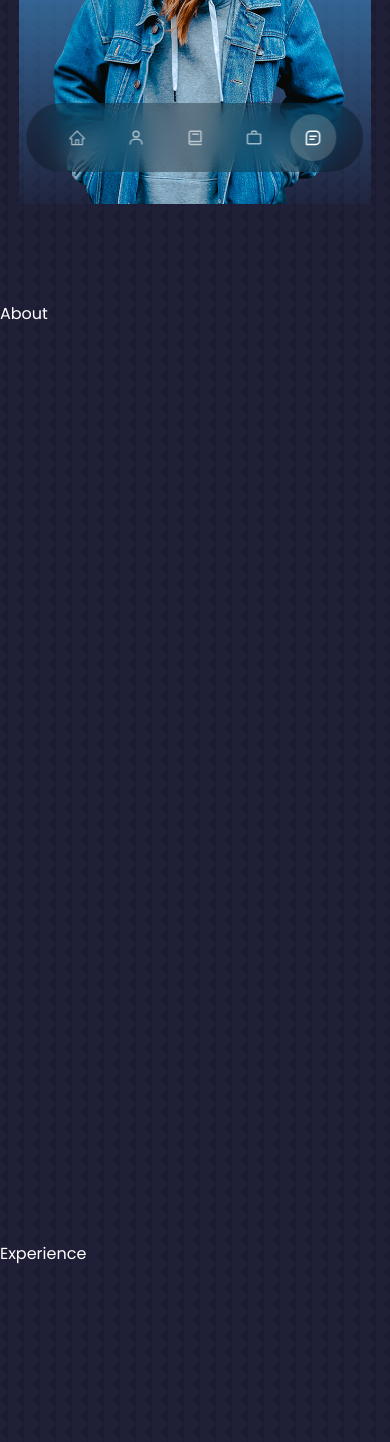
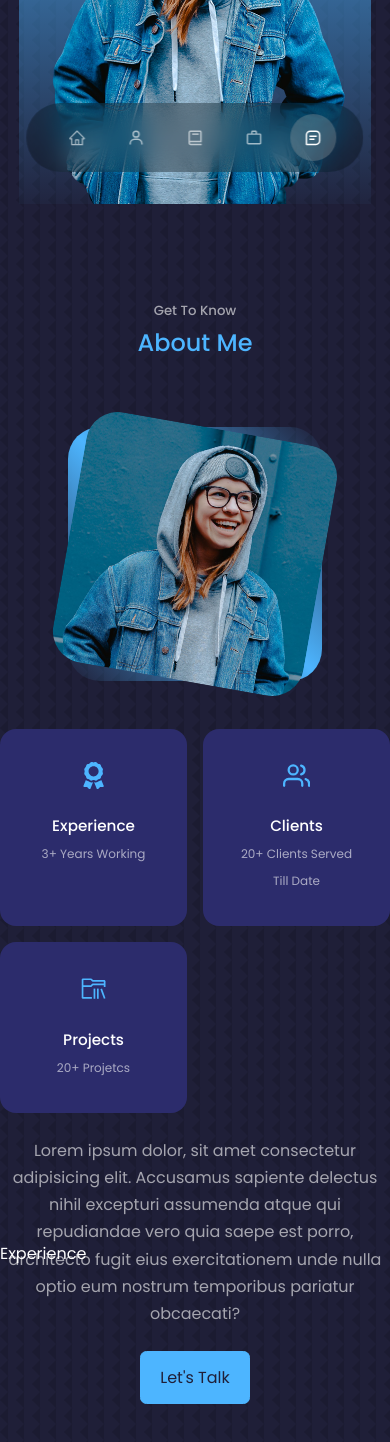
Before and after one commit to DEVKUMARRAI/DEVS-PORTFOLIO, a React (Create React App) app: page / in a window 390 px wide. Shown: the part 640-2082 px from the top of the page. Built offline with nearby package versions, Linux system fonts and the light colour scheme.

Commit message:
About Section Completed

```diff
--- a/src/components/about/About.jsx
+++ b/src/components/about/About.jsx
@@ -1,9 +1,51 @@
-import React from 'react'
-import './about.css'
+import React from "react";
+import "./about.css";
+import image from "../../assets/me-about.jpg";
+import { FaAward } from "react-icons/fa";
+import { FiUsers } from "react-icons/fi";
+import { VscFolderLibrary } from "react-icons/vsc";
 const about = () => {
   return (
-    <section id='about'>About</section>
-  )
-}
+    <section id="about">
+      <h5>Get To Know</h5>
+      <h2 className="aboutme">About Me</h2>
+      <div className="container about_container">
+        <div className="about_me">
+          <div className="about_me-image">
+            <img src={image} alt="About Image" />
+          </div>
+        </div>
+        <div className="about_content">
+          <div className="about_cards">
+            <article className="about_card">
+              <FaAward className="about_icon" />
+              <h5>Experience</h5>
+              <small>3+ Years Working</small>
+            </article>
 
-export default about
+            <article className="about_card">
+              <FiUsers className="about_icon" />
+              <h5>Clients</h5>
+              <small>20+ Clients Served Till Date</small>
+            </article>
+
+            <article className="about_card">
+              <VscFolderLibrary className="about_icon" />
+              <h5>Projects</h5>
+              <small>20+ Projetcs</small>
+            </article>
+          </div>
+          <p>
+            Lorem ipsum dolor, sit amet consectetur adipisicing elit. Accusamus
+            sapiente delectus nihil excepturi assumenda atque qui repudiandae
+            vero quia saepe est porro, architecto fugit eius exercitationem unde
+            nulla optio eum nostrum temporibus pariatur obcaecati?
+          </p>
+          <a href="#contact" className="btn btn-primary">Let's Talk</a>
+        </div>
+      </div>
+    </section>
+  );
+};
+
+export default about;
--- a/src/components/about/about.css
+++ b/src/components/about/about.css
@@ -0,0 +1,89 @@
+.about_container{
+    display: grid;
+    grid-template-columns: 35% 50%;
+    gap: 15%;
+}
+.aboutme{
+    margin-bottom: 4rem;
+}
+.about_me{
+    width: 100%;
+    aspect-ratio: 1/1;
+    border-radius: 2rem;
+    background: linear-gradient(45deg,transparent,var(--color-primary),transparent);
+    display: grid;
+    place-items: center;
+}
+.about_me-image{
+    border-radius: 2rem;
+    overflow: hidden;
+    transform: rotate(10deg);
+    transition:var(--transition);
+}
+.about_me-image:hover{
+    transform: rotate(0deg);
+}
+.about_cards{
+    display: grid;
+    grid-template-columns: repeat(3,1fr);
+    gap: 1.5rem;
+}
+.about_card{
+    background: var(--color-bg-variant);
+    border: 1px solid transparent;
+    border-radius: 1rem;
+    padding: 2rem;
+    text-align: center;
+    transition: var(--transition);
+}
+.about_card:hover{
+    background: transparent;
+    border-color: var(--color-primary-variant);
+    cursor: default;
+}
+.about_icon{
+    color: var(--color-primary);
+    font-size: 1.7rem;
+    margin-bottom: 1rem;
+}
+.about_card h5{
+    font-size: 0.95rem;
+}
+.about_card small{
+    font-size: 0.75rem;
+    color: var(--color-light);
+}
+.about_content p{
+    margin: 2rem 0 2.6rem;
+    color: var(--color-light);
+}
+@media screen and (max-width:1024px) {
+    .about_container{
+        grid-template-columns: 1fr;
+        gap:0
+    }
+    .about_me{
+        width: 50%;
+        margin: 2rem auto 4rem;
+    }
+    .about_content p{
+        margin: 1rem 0 1.5rem;
+    }
+
+ }
+ @media screen and (max-width:600px) {
+    .about_me{
+        width: 65%;
+        margin: 0 auto 3rem;
+    }
+    .about_cards{
+        grid-template-columns: 1fr 1fr;
+        gap:1rem;
+    }
+    .about_content{
+        text-align: center;
+    }
+    .about_content p{
+        margin: 1.5rem 0;
+    }
+ }
--- a/src/components/header/HeaderSocials.jsx
+++ b/src/components/header/HeaderSocials.jsx
@@ -5,8 +5,8 @@ import {FaFacebook} from 'react-icons/fa'
 const HeaderSocials = () => {
   return (
     <div  className='header_socials'>
-      <a href="https://linkedin.com" target="_blank"><BsLinkedin/></a>
-      <a href="https://github.com" target="_blank"><FaGithub/></a>
+      <a href="https://www.linkedin.com/in/dev-rai-a81183224/" target="_blank"><BsLinkedin/></a>
+      <a href="https://github.com/DEVKUMARRAI" target="_blank"><FaGithub/></a>
       <a href="https://facebook.com" target="_blank"><FaFacebook/></a>
     </div>
   )
--- a/src/components/header/header.css
+++ b/src/components/header/header.css
@@ -29,8 +29,12 @@ header{
 .header_socials::after{
     content:"";
     width: 1px;
-    height: 2rem;
+    height: 3rem;
     background: var(--color-primary);
+}
+
+.header_socials a{
+    font-size: 1.5rem;
 }
 
 .me{
--- a/src/style.css
+++ b/src/style.css
@@ -17,7 +17,7 @@
     --color-white: #fff;
     --color-light: rgba(255,255,255,0.6);
 
-    --transition: all 400 ease;
+    --transition: all linear 0.2s;
     --container-width-lg: 75%;
     --container-width-md:86%;
     --container-width-ms:90%;
```
